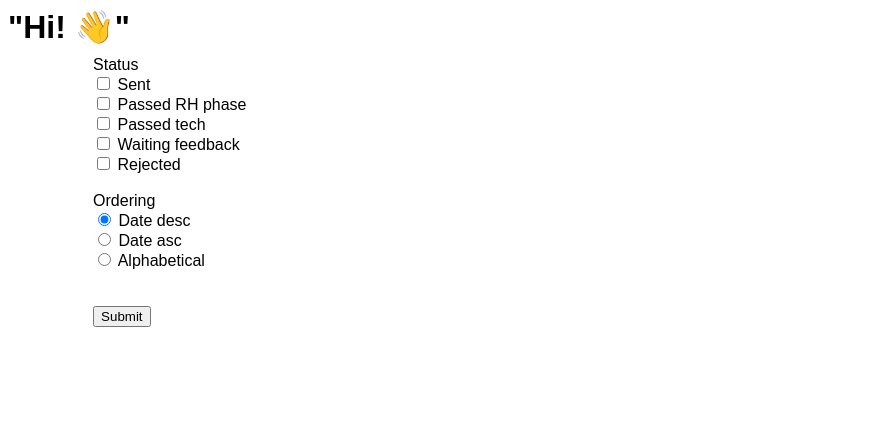
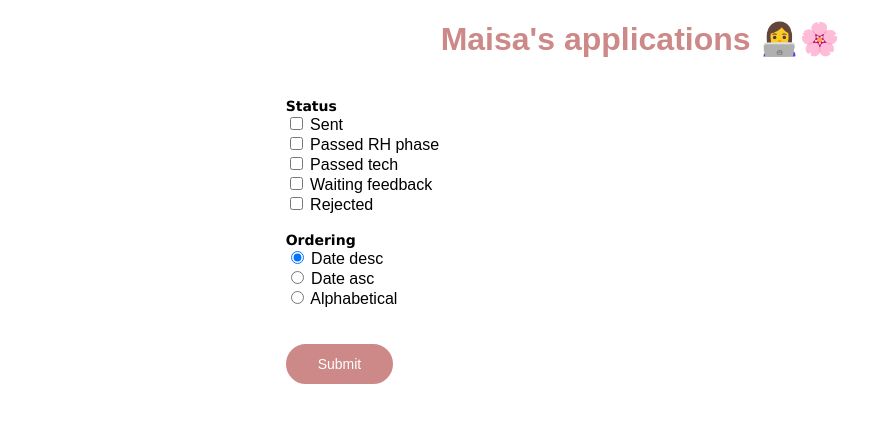
Before and after one commit to MaisaMilena/job-applications-manager, a website: page public/index.html in a window 1280 px wide. Shown: the whole page, without its empty margins (0-890 px from the left). Drawn offline with Linux system fonts and the light colour scheme; no server answers.

Commit message:
Update some styles

```diff
--- a/public/index.html
+++ b/public/index.html
@@ -10,11 +10,12 @@
 </head>
 
 <body>
-    <h1>"Hi! 👋"</h1>
+    <h1 class="main_title">Maisa's applications 👩‍💻🌸</h1>
+    <div style="height: 20px"></div>
     <section class="body-container">
         <form id="filterForm">
             <div>
-                <p>Status</p>
+                <p class="title_for_context">Status</p>
                 <input type="checkbox" id="status0" name="status0" value="sent">
                 <label for="status0"> Sent</label><br>
                 <input type="checkbox" id="status1" name="status1" value="passed_rh">
@@ -28,7 +29,7 @@
             </div>
 
             <div>
-                <p>Ordering</p>
+                <p class="title_for_context">Ordering</p>
                 <input type="radio" id="order0" name="order" value="date_desc" checked>
                 <label for="order0"> Date desc</label><br>
                 <input type="radio" id="order1" name="order" value="date_asc">
@@ -37,13 +38,13 @@
                 <label for="order2"> Alphabetical</label><br>
             </div>
             <br><br>
-            <button type="submit" value="Submit">Submit</button>
+            <button type="submit" value="Submit" class="btn">Submit</button>
         </form>
 
         <div class="applications-container" id="content-list">
             <!-- Content will be added here dynamically -->
         </div>
-    <section></section>
+    </section>
 
 </body>
 
--- a/public/script.js
+++ b/public/script.js
@@ -49,10 +49,19 @@ function makeResumeContent(item) {
             });
     }
 
-    return `
-    <span><a href="${item.resume_url}" target="_blank"">Check resume</a></span>
-    <p class="p_secondary">${formatDate(item.application_timestamp)}</p>
-    `
+    var component = `<p class="p_secondary">${formatDate(item.application_timestamp)}</p>`
+    // <span><a href="${item.resume_url}" target="_blank"">Check resume</a></span>
+    if (item.application_origin.origin_name && item.application_origin.origin_url) {
+        return component + `
+        <span><a href="${item.application_origin.origin_url}" target="_blank"">${item.application_origin.origin_name}</a></span>
+        `
+    } else if (item.application_origin.origin_name) {
+        return component + `
+        <span><p>${item.application_origin.origin_name}</p></span>
+        `
+    } else {
+        return component
+    }
 }
 
 function formatDate(timestamp) {
@@ -104,7 +113,6 @@ function addFilterData() {
     })
 }
 
-
 fetch("/data")
     .then(response => response.json())
     .then(data => {
--- a/public/style.css
+++ b/public/style.css
@@ -31,7 +31,7 @@ a:visited {
 }
 
 /* Where the application's card appear */
-.applications-container {
+.applications-container scrollable {
     display: flex;
     flex-direction: column;
     justify-content: flex-start;
@@ -70,3 +70,44 @@ a:visited {
 .body-filter-section {
     width: 200px;
 }
+
+.btn{
+    font-weight: 0;
+    font-size: 14px;
+    color: #fff;
+    background-color: #CD8987;
+    padding: 10px 30px;
+    border: 2px solid #CD8987;
+    box-shadow: rgb(0, 0, 0) 0px 0px 0px 0px;
+    border-radius: 20px;
+    transition : 1000ms;
+    transform: translateY(0);
+    display: flex;
+    flex-direction: row;
+    align-items: center;
+    cursor: pointer;
+}
+
+.btn:hover{
+    transition : 1000ms;
+    /* padding: 10px 50px; */
+    transform : translateY(-0px);
+    background-color: #fff;
+    color: #CD8987;
+    border: solid 2px #CD8987;
+}
+
+.main_title {
+    display: flex;
+    justify-content: center;
+    align-items: center;
+    margin-top: 20px;
+    margin-bottom: 20px;
+    color: #CD8987;
+}
+
+.title_for_context {
+    font-family: Verdana, Geneva, sans-serif;
+    font-weight: 700;
+    font-size: 14px;
+}
```
